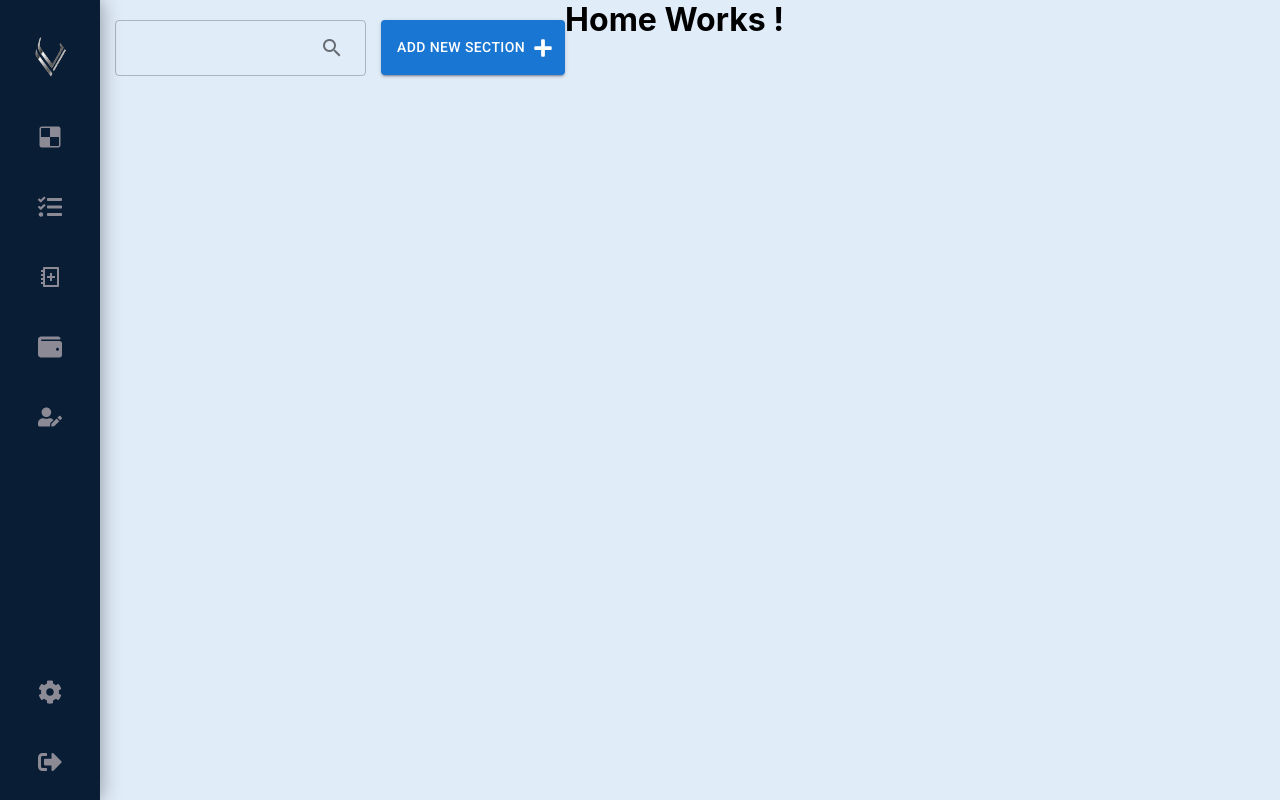
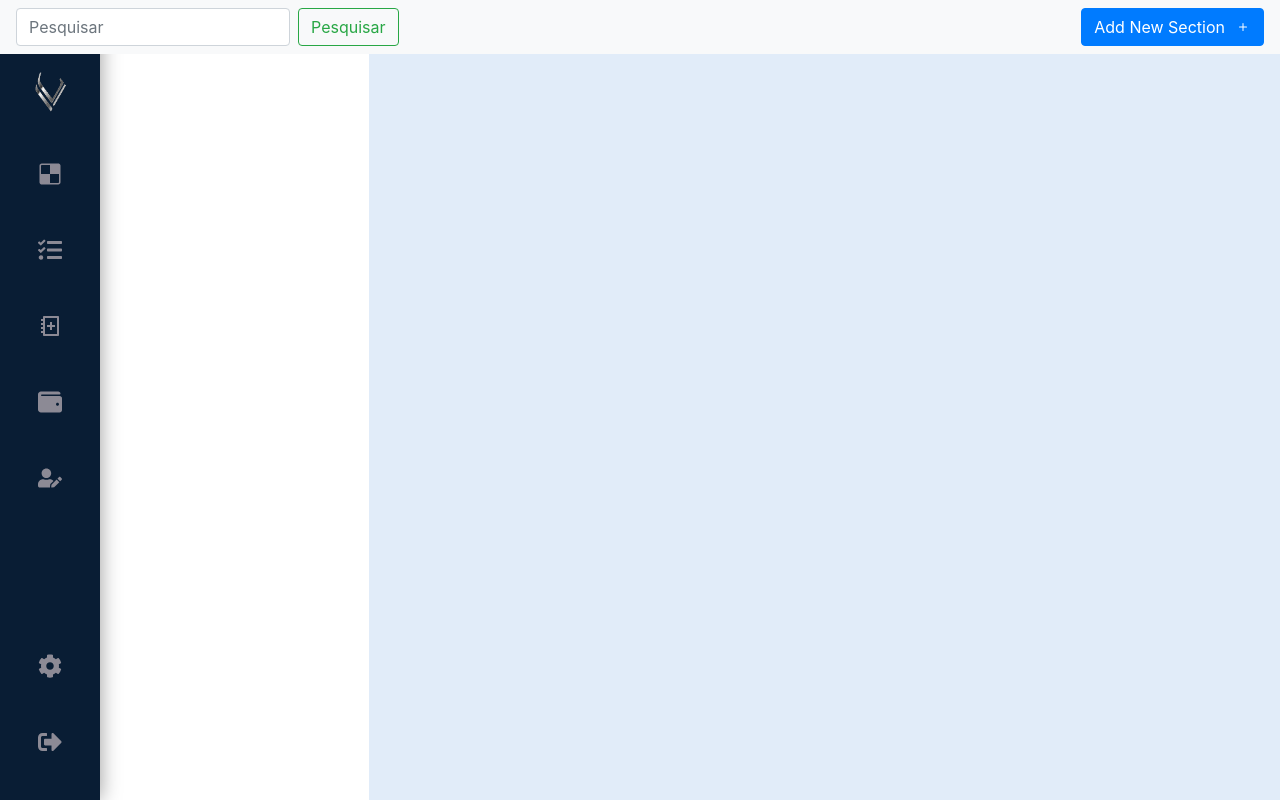
Before and after one commit to VittorioBarella/projeto_dashboard_react, a React (Create React App) app: page /home in a window 1280 px wide. Built offline with nearby package versions, Linux system fonts and the light colour scheme.

Commit message:
change to boostrap and fix navbar

```diff
--- a/package.json
+++ b/package.json
@@ -5,11 +5,10 @@
   "dependencies": {
     "@emotion/react": "^11.7.1",
     "@emotion/styled": "^11.6.0",
-    "@mui/icons-material": "^5.3.0",
-    "@mui/material": "^5.3.0",
     "@testing-library/jest-dom": "^5.16.1",
     "@testing-library/react": "^12.1.2",
     "@testing-library/user-event": "^13.5.0",
+    "bootstrap": "^5.1.3",
     "react": "^17.0.2",
     "react-dom": "^17.0.2",
     "react-icons": "^4.3.1",
--- a/public/index.html
+++ b/public/index.html
@@ -17,9 +17,12 @@
       rel="stylesheet"
       href="https://fonts.googleapis.com/css?family=Roboto:300,400,500,700&display=swap"
     />
+
     <link
       rel="stylesheet"
-      href="https://fonts.googleapis.com/icon?family=Material+Icons"
+      href="https://maxcdn.bootstrapcdn.com/bootstrap/4.0.0/css/bootstrap.min.css"
+      integrity="sha384-Gn5384xqQ1aoWXA+058RXPxPg6fy4IWvTNh0E263XmFcJlSAwiGgFAW/dAiS6JXm"
+      crossorigin="anonymous"
     />
 
     <title>Gerenciamento da Casa</title>
@@ -27,5 +30,20 @@
   <body>
     <noscript>You need to enable JavaScript to run this app.</noscript>
     <div id="root"></div>
+    <script
+      src="https://code.jquery.com/jquery-3.2.1.slim.min.js"
+      integrity="sha384-KJ3o2DKtIkvYIK3UENzmM7KCkRr/rE9/Qpg6aAZGJwFDMVNA/GpGFF93hXpG5KkN"
+      crossorigin="anonymous"
+    ></script>
+    <script
+      src="https://cdnjs.cloudflare.com/ajax/libs/popper.js/1.12.9/umd/popper.min.js"
+      integrity="sha384-ApNbgh9B+Y1QKtv3Rn7W3mgPxhU9K/ScQsAP7hUibX39j7fakFPskvXusvfa0b4Q"
+      crossorigin="anonymous"
+    ></script>
+    <script
+      src="https://maxcdn.bootstrapcdn.com/bootstrap/4.0.0/js/bootstrap.min.js"
+      integrity="sha384-JZR6Spejh4U02d8jOt6vLEHfe/JQGiRRSQQxSfFWpi1MquVdAyjUar5+76PVCmYl"
+      crossorigin="anonymous"
+    ></script>
   </body>
 </html>
--- a/src/components/dashboard-navbar/dashboard-navbar.css
+++ b/src/components/dashboard-navbar/dashboard-navbar.css
@@ -1,49 +1,4 @@
-.navigation {
-    display: flex;
-    justify-content: flex-start;
-
-    list-style: none;
-    margin: 20px 15px;
-    background: #E1ECF9;
-  }
-
-  .navigation a {
-    text-decoration: none;
-    display: block;
-    padding: 1em;
-    color: white;
-  }
-
-  .navigation a:hover {
-    background: #1565C0;
-  }
-
-.addNewSection{
-    margin-top: 20px;
-    display: flex;
-    flex-flow: row wrap;
-    height: 55px;
+.plusIcon{
+    margin-left: 10px;
+    margin-bottom: -2px;
 }
-
-
-  @media all and (max-width: 800px) {
-    .navigation {
-      justify-content: space-around;
-    }
-  }
-
-  @media all and (max-width: 600px) {
-    .navigation {
-      flex-flow: column wrap;
-      padding: 0;
-    }
-    .navigation a {
-      text-align: center;
-      padding: 10px;
-      border-top: 1px solid rgba(255, 255, 255,0.3);
-      border-bottom: 1px solid rgba(0, 0, 0, 0.1);
-    }
-    .navigation li:last-of-type a {
-      border-bottom: none;
-    }
-  }
--- a/src/components/dashboard-navbar/dashboard-navbar.js
+++ b/src/components/dashboard-navbar/dashboard-navbar.js
@@ -1,30 +1,33 @@
-import React, { useEffect } from 'react';
-import { TextField, InputAdornment, IconButton, Icon } from '@mui/material';
-import { FaPlus } from 'react-icons/fa';
-import Button from '@mui/material/Button';
+import React from 'react';
 import './dashboard-navbar.css';
 function DashboardNavbar() {
   return (
-    <>
-      <div className='navigation'>
-        <TextField
-          InputProps={{
-            endAdornment: (
-              <InputAdornment>
-                <IconButton>
-                  <Icon>search</Icon>
-                </IconButton>
-              </InputAdornment>
-            ),
-          }}
+    <nav className='navbar navbar-light bg-light justify-content-between w-100 fixed-top'>
+      <form className='form-inline'>
+        <input
+          className='form-control mr-sm-2'
+          type='search'
+          placeholder='Pesquisar'
+          aria-label='Pesquisar'
         />
-      </div>
-      <div className='addNewSection'>
-        <Button variant='contained' endIcon={<FaPlus />}>
-          Add New Section
-        </Button>
-      </div>
-    </>
+        <button className='btn btn-outline-success my-2 my-sm-0' type='submit'>
+          Pesquisar
+        </button>
+      </form>
+      <button type='button' className='btn btn-primary'>
+        Add New Section
+        <svg
+          xmlns='http://www.w3.org/2000/svg'
+          width='16'
+          height='16'
+          fill='currentColor'
+          className='bi bi-plus plusIcon'
+          viewBox='0 0 16 16'
+        >
+          <path d='M8 4a.5.5 0 0 1 .5.5v3h3a.5.5 0 0 1 0 1h-3v3a.5.5 0 0 1-1 0v-3h-3a.5.5 0 0 1 0-1h3v-3A.5.5 0 0 1 8 4z' />
+        </svg>
+      </button>
+    </nav>
   );
 }
 
--- a/src/components/dashboard-sidebar/dashboard-sidebar.css
+++ b/src/components/dashboard-sidebar/dashboard-sidebar.css
@@ -12,7 +12,7 @@ menu{
 
 menu img{
     width: 6em;
-    padding-top: 30px;
+    padding-top: 65px;
 }
 
 menu ul{
```
Also changed, not shown: 1 other file (tests, documents, lock files or other folders).
